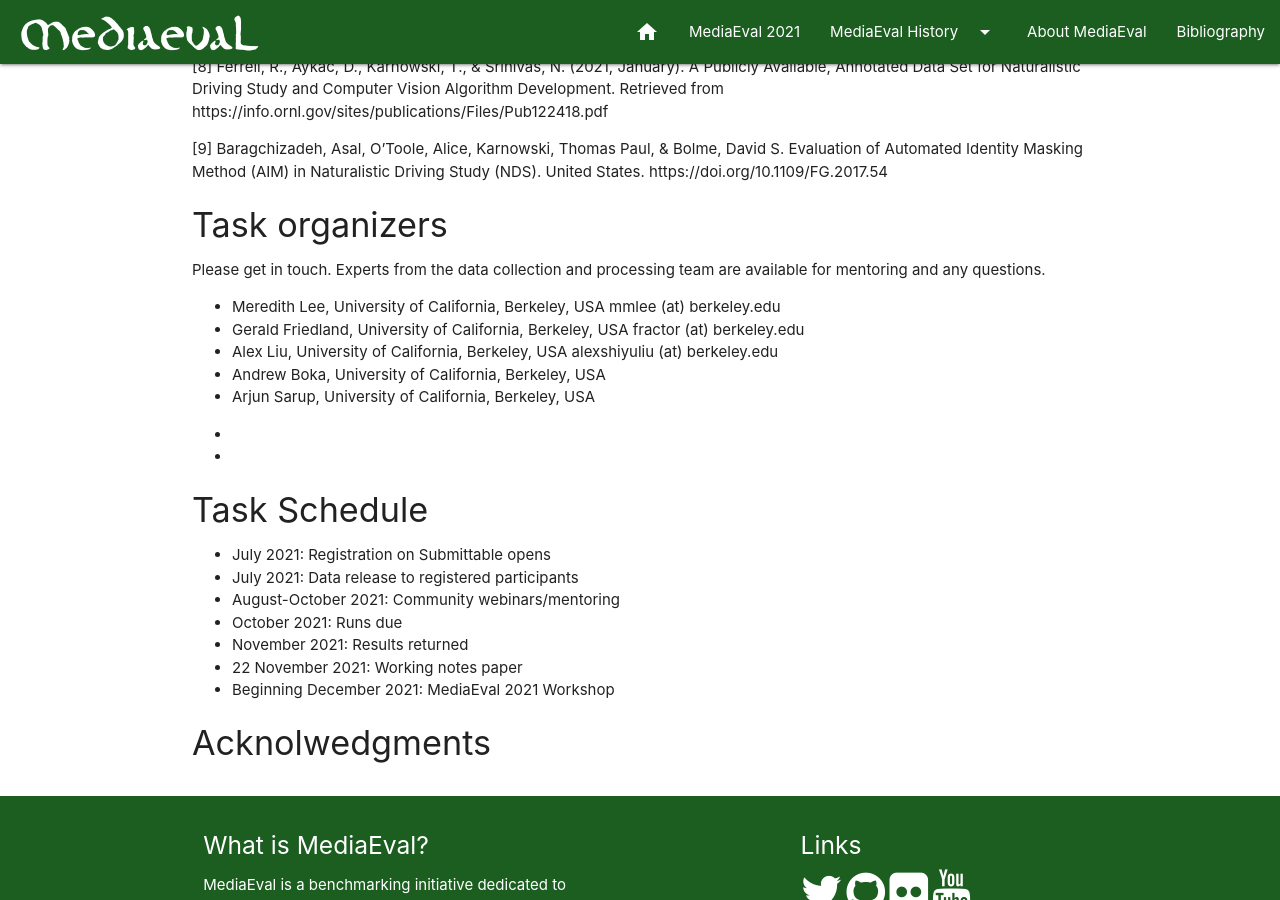
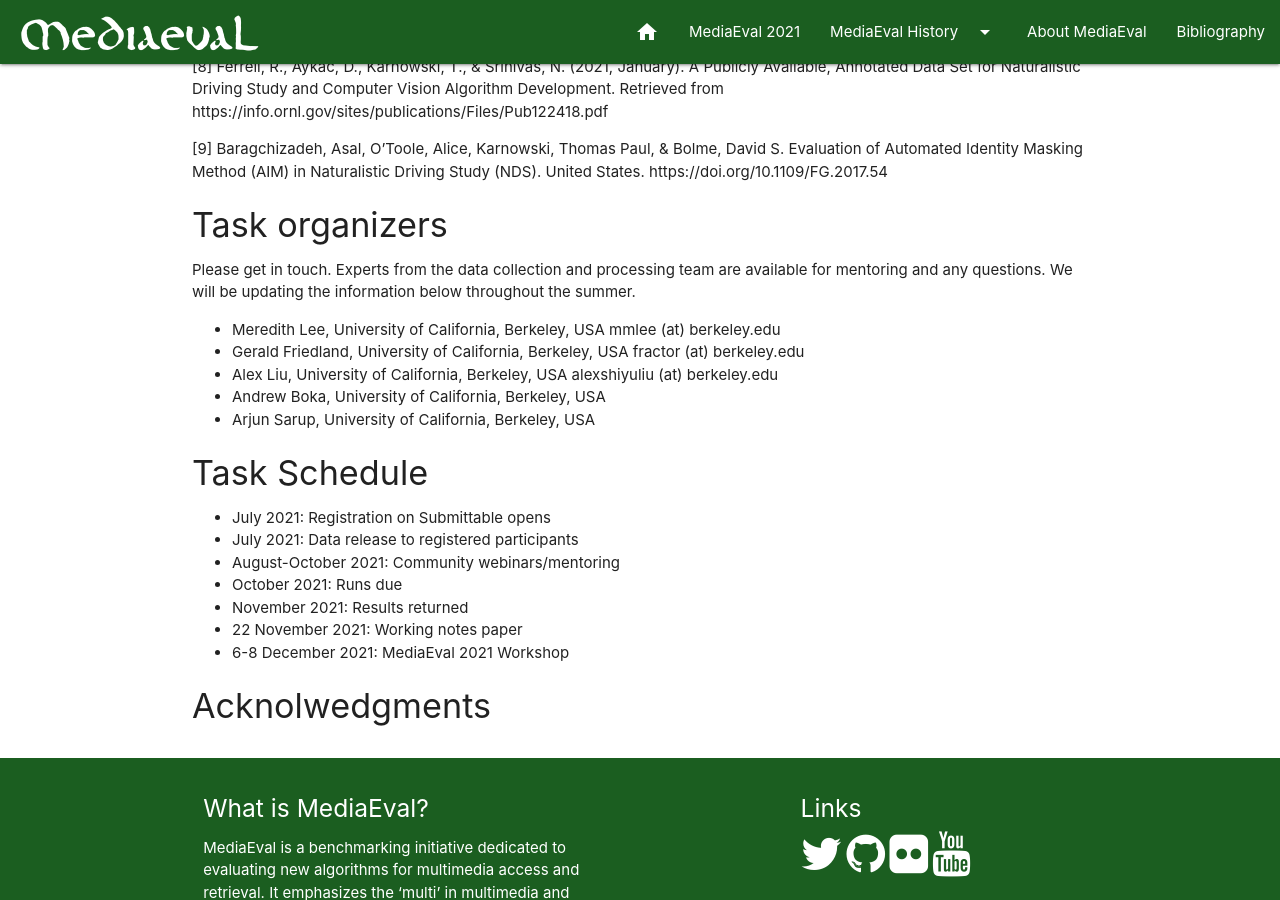
Before and after one commit to multimediaeval/multimediaeval.github.io, a Jekyll site: the page built from _editions/2021/tasks/videoprivacy.md, in a window 1280 px wide and 900 px high, scrolled down 2174 px. Built offline with Jekyll 4.4.1, drawn with Linux system fonts in a browser that asks for light colours.

Commit message:
Update videoprivacy.md

```diff
--- a/_editions/2021/tasks/videoprivacy.md
+++ b/_editions/2021/tasks/videoprivacy.md
@@ -7,7 +7,7 @@
 # required info
 title: "In-Car Driver Video Privacy"
 subtitle:
-blurb: "Insert blurb here, keep it between the quotes in order to handle any special characters"
+blurb: "The In-Car Driver Video Privacy task aims to explore methods for obscuring driver identity in driver-facing video recordings while preserving human behavioral information."
 ---
 
 <!-- # please respect the structure below-->
@@ -67,7 +67,7 @@
 
 
 #### Task organizers
-Please get in touch. Experts from the data collection and processing team are available for mentoring and any questions.
+Please get in touch. Experts from the data collection and processing team are available for mentoring and any questions. We will be updating the information below throughout the summer.
 
 * Meredith Lee, University of California, Berkeley, USA mmlee (at) berkeley.edu
 * Gerald Friedland, University of California, Berkeley, USA  fractor (at) berkeley.edu
@@ -78,8 +78,8 @@
 
 <!--#### Task auxiliaries -->
 <!-- # optional, delete if not used-->
-* <!-- # First auxiliary-->
-* <!-- # Second auxiliary-->
+<!-- # First auxiliary-->
+<!-- # Second auxiliary-->
 <!-- # and so on-->
 
 #### Task Schedule
@@ -89,7 +89,7 @@
 * October 2021: Runs due <!-- # Replace XX with your date. We suggest setting enough time in order to have enough time to assess and return the results by the Results returned deadline-->
 * November 2021: Results returned  <!-- Replace XX with your date. Latest possible should be 15 November-->
 * 22 November 2021: Working notes paper  <!-- Fixed. Please do not change. Exact date to be decided-->
-* Beginning December 2021: MediaEval 2021 Workshop <!-- Fixed. Please do not change. Exact date to be decided-->
+* 6-8 December 2021: MediaEval 2021 Workshop <!-- Fixed. Please do not change. Exact date to be decided-->
 
 #### Acknolwedgments
 <!-- # optional, delete if not used-->
```
